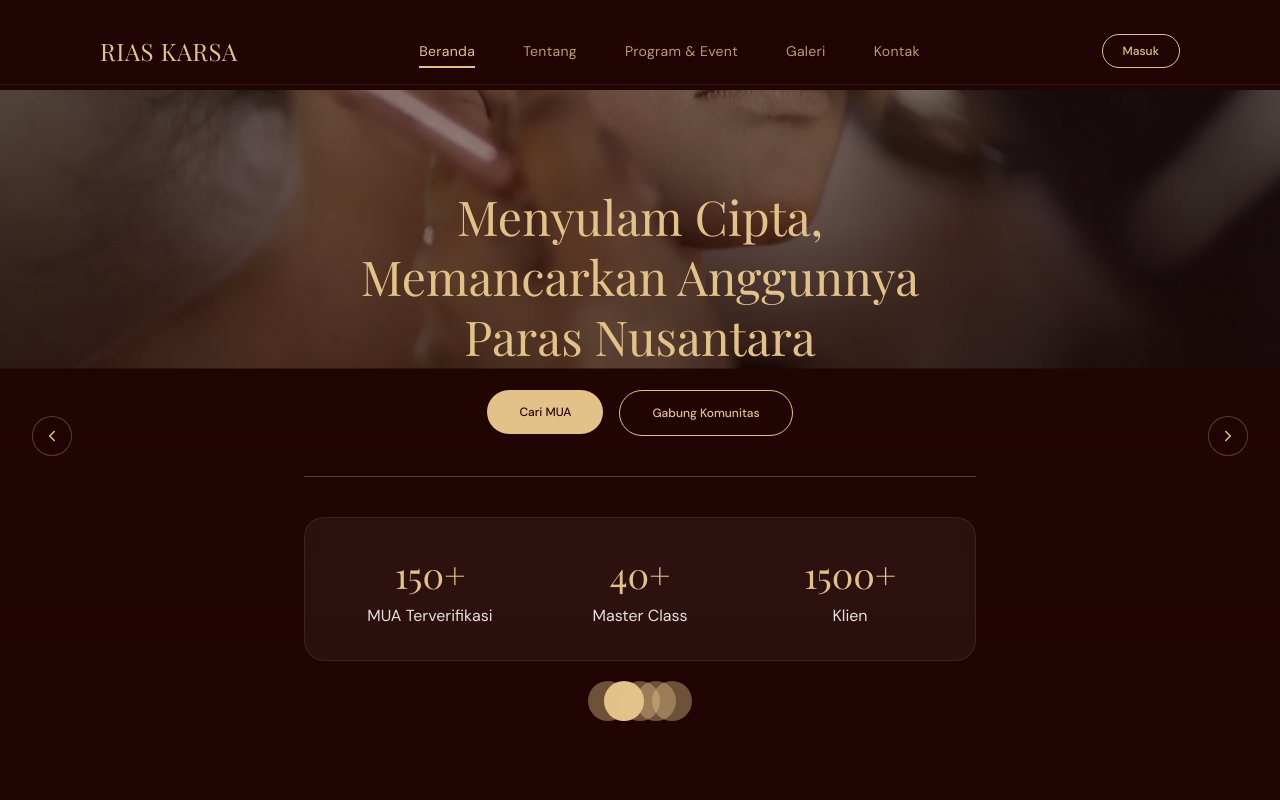
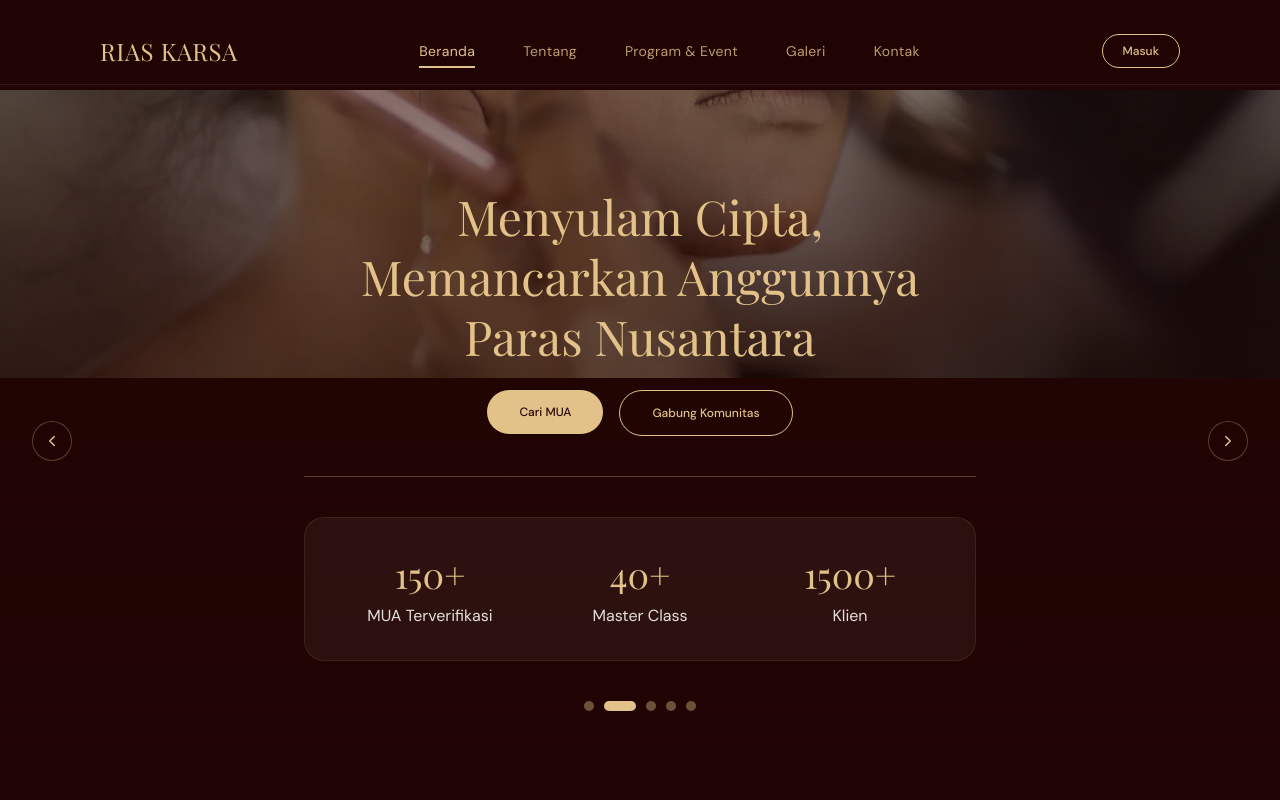
Before and after one commit to norelac/riaskarsa, a Next.js app: page / in a window 1280 px wide. Shown: the top 800 px of the page. Built offline with nearby package versions, Linux system fonts and the light colour scheme.

Commit message:
Revert hero section ke versi awal (semua slide dirender, dots tanpa padding)

```diff
--- a/src/components/sections/HeroSection.jsx
+++ b/src/components/sections/HeroSection.jsx
@@ -67,9 +67,7 @@ export default function HeroSection() {
     >
       {/* Background Carousel */}
       <div ref={bgRef} className="absolute inset-y-[-120px] inset-x-[-40px] bg-supporting-dark will-change-transform">
-        {slides.map((slide, index) => {
-          const isNear = Math.abs(index - current) <= 1;
-          return isNear ? (
+        {slides.map((slide, index) => (
           <div
             key={slide.src}
             className={`absolute inset-0 transition-opacity duration-[1200ms] ease-in-out ${
@@ -82,13 +80,11 @@ export default function HeroSection() {
               alt={slide.alt}
               fill
               priority={index === 0}
-                decoding="async"
               className={`object-cover hero-kenburns ${index === current ? "hero-kenburns-active" : ""}`}
               sizes="100vw"
             />
           </div>
-          ) : null;
-        })}
+        ))}
       </div>
 
       {/* Fixed Gradient Overlay */}
@@ -152,16 +148,16 @@ export default function HeroSection() {
           </div>
 
           {/* Dots */}
-          <div className="flex items-center gap-4">
+          <div className="flex items-center gap-2.5">
             {slides.map((_, idx) => (
               <button
                 key={idx}
                 onClick={() => goTo(idx)}
                 aria-label={`Ke foto ${idx + 1}`}
-                className={`p-5 -m-5 rounded-full transition-all duration-300 ${
+                className={`rounded-full transition-all duration-300 ${
                   idx === current
-                    ? "w-10 h-3 bg-primary"
-                    : "w-3 h-3 bg-primary/40 hover:bg-primary/70"
+                    ? "w-8 h-2.5 bg-primary"
+                    : "w-2.5 h-2.5 bg-primary/40 hover:bg-primary/70"
                 }`}
               />
             ))}
```
Lines whose indentation alone changed are shown as unchanged.
